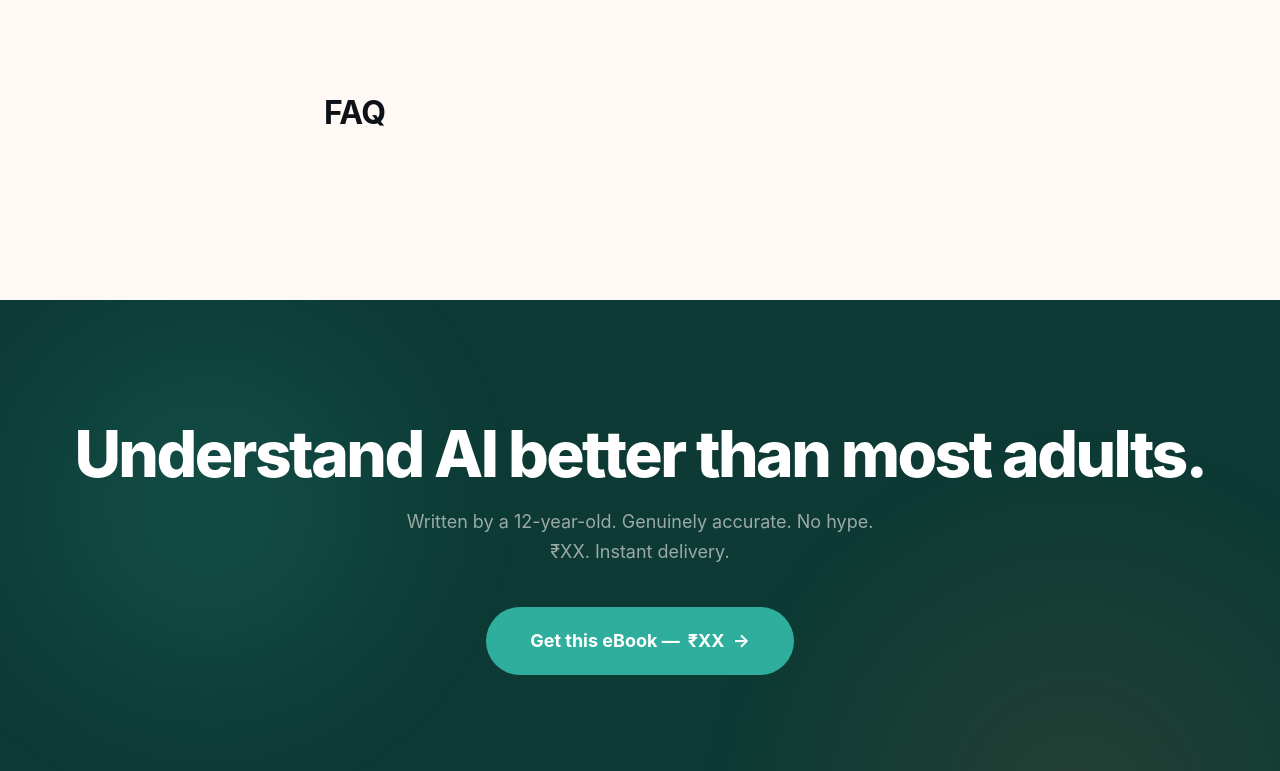
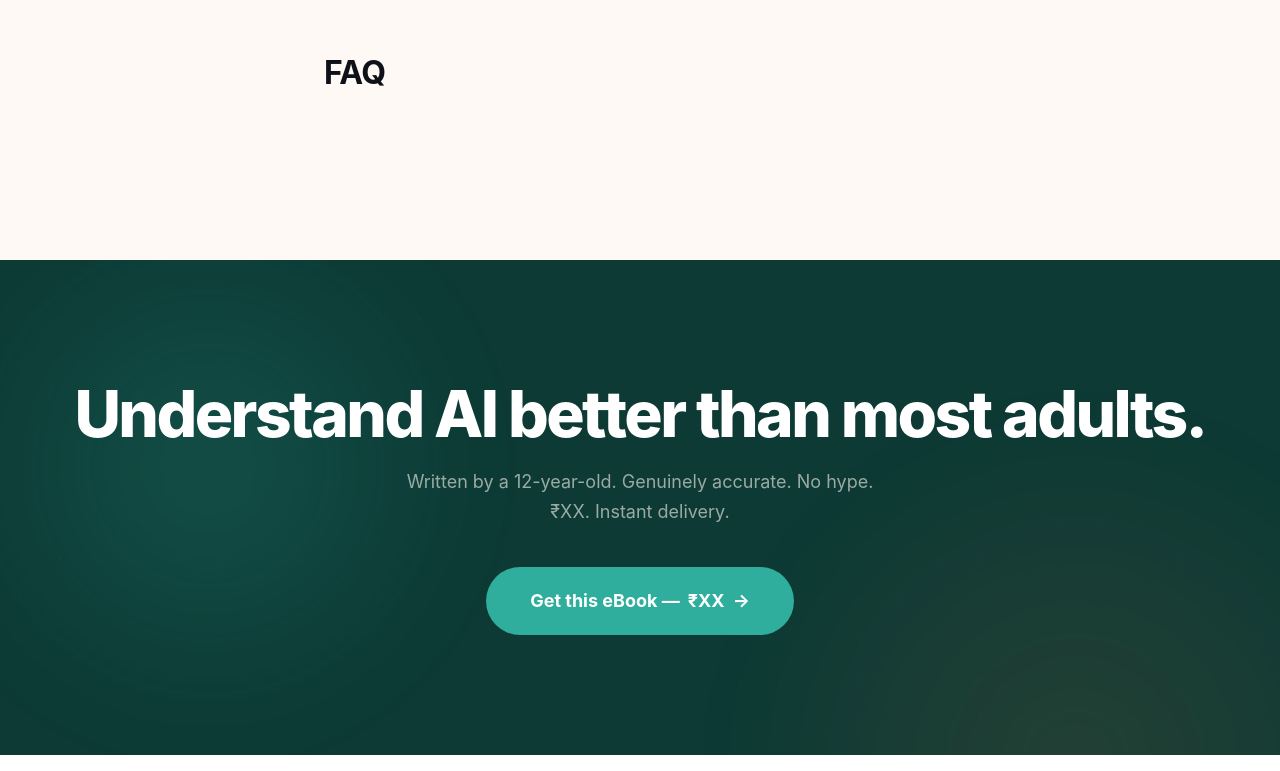
Before and after one commit to tosurajitc/shuktostore, a website: page books/ai-handbook-for-kids/index.html in a window 1280 px wide. Shown: the part 5116-5887 px from the top of the page. Drawn offline with Linux system fonts and the light colour scheme; no server answers.

Commit message:
fix: reduce FAQ section top padding to match other sections

```diff
--- a/books/ai-handbook-for-kids/index.html
+++ b/books/ai-handbook-for-kids/index.html
@@ -331,7 +331,7 @@
 </section>
 
 <!-- ── FAQ ───────────────────────────────────────────────────── -->
-<section class="section" style="background:var(--paper-warm);">
+<section class="section" style="background:var(--paper-warm);padding-top:var(--section-gap-sm);">
   <div class="container" style="max-width:760px;">
     <div class="section-header reveal">
       <h2 class="heading-2">FAQ</h2>
```
Also changed, not shown: books/money-sorted/index.html (+1 -1 lines), books/one-person-company/index.html (+1 -1 lines).
